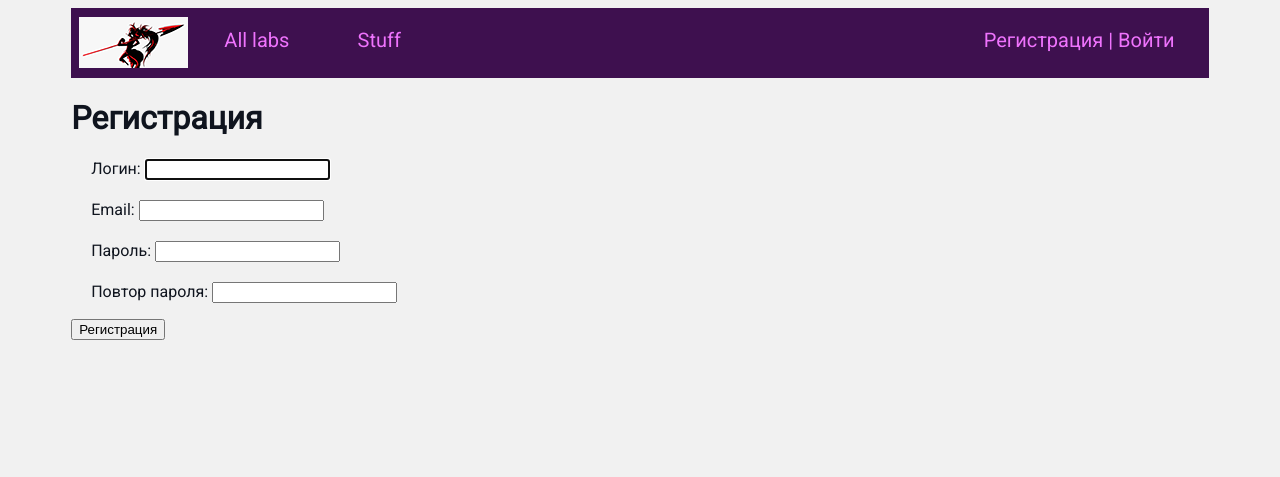
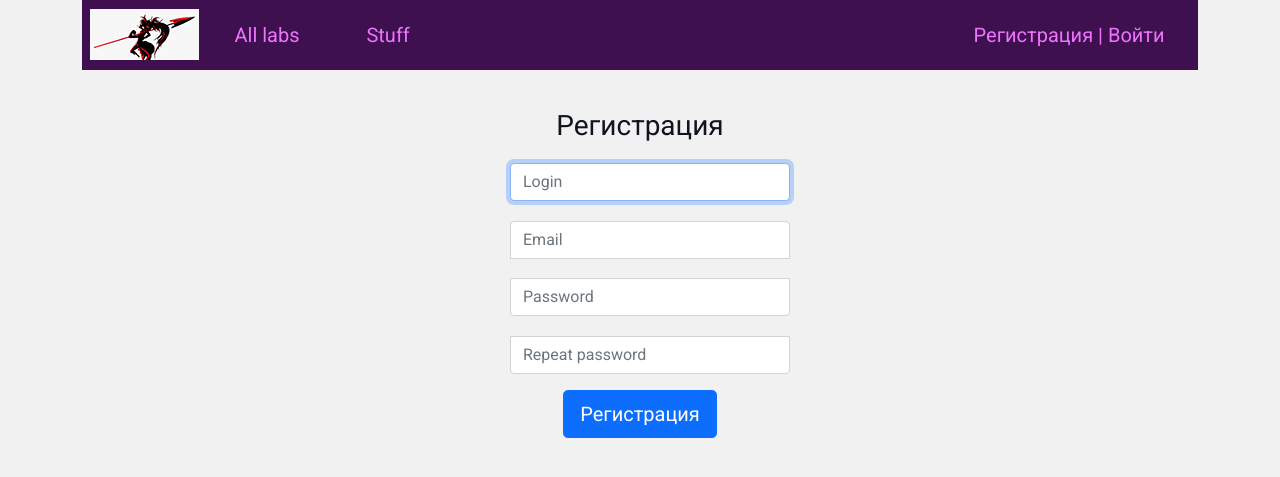
Before and after one commit to morsiiik/lab-house, a Django app: page /register/ in a window 1280 px wide. Shown: the top 477 px of the page. Run offline with Django 3.2, Linux system fonts and the light colour scheme.

Commit message:
Попробовал что-то сделать с bootstrap, сделал формы регистрации и логина Теперь при регистрации пользователя, для него автоматически создаются лабораторные

```diff
--- a/lab_house/labs/__init__.py
+++ b/lab_house/labs/__init__.py
@@ -0,0 +1 @@
+default_app_config = 'labs.apps.LabsConfig'
--- a/lab_house/labs/apps.py
+++ b/lab_house/labs/apps.py
@@ -1,7 +1,13 @@
+from allauth.account.signals import user_signed_up
 from django.apps import AppConfig
+from django.dispatch import receiver
+
 
 
 class LabsConfig(AppConfig):
     default_auto_field = 'django.db.models.BigAutoField'
     name = 'labs'
     verbose_name = 'Лабораторные'
+
+    def ready(self):
+        import labs.signals
--- a/lab_house/labs/forms.py
+++ b/lab_house/labs/forms.py
@@ -4,15 +4,25 @@
 
 
 class LoginUserForm(AuthenticationForm):
-    username = forms.CharField(label='Логин', widget=forms.TextInput(attrs={'class': 'form-input'}))
-    password = forms.CharField(label='Пароль', widget=forms.PasswordInput(attrs={'class': 'form-input'}))
+    username = forms.CharField(label='Логин',
+                               widget=forms.TextInput(attrs={'class': 'form-control', 'placeholder': 'Login'}))
+    password = forms.CharField(label='Пароль',
+                               widget=forms.PasswordInput(attrs={'class': 'form-control', 'placeholder': 'Password'}))
+
+    class Meta:
+        model = User
+        fields = ('username', 'password')
 
 
 class RegisterUserForm(UserCreationForm):
-    username = forms.CharField(label='Логин', widget=forms.TextInput(attrs={'class': 'form-input'}))
-    email = forms.EmailField(label='Email', widget=forms.EmailInput(attrs={'class': 'form-input'}))
-    password1 = forms.CharField(label='Пароль', widget=forms.PasswordInput(attrs={'class': 'form-input'}))
-    password2 = forms.CharField(label='Повтор пароля', widget=forms.PasswordInput(attrs={'class': 'form-input'}))
+    username = forms.CharField(label='Логин',
+                               widget=forms.TextInput(attrs={'class': 'form-control', 'placeholder': 'Login'}))
+    email = forms.EmailField(label='Email',
+                             widget=forms.EmailInput(attrs={'class': 'form-control', 'placeholder': 'Email'}))
+    password1 = forms.CharField(label='Пароль',
+                                widget=forms.PasswordInput(attrs={'class': 'form-control', 'placeholder': 'Password'}))
+    password2 = forms.CharField(label='Повтор пароля', widget=forms.PasswordInput(
+        attrs={'class': 'form-control', 'placeholder': 'Repeat password'}))
 
     class Meta:
         model = User
--- a/lab_house/labs/static/labs/css/styles.css
+++ b/lab_house/labs/static/labs/css/styles.css
@@ -9,6 +9,12 @@
 	font-weight: normal;
 	font-family: Roboto, serif;
 
+
+
+}
+
+ul {
+	list-style: none;
 }
 
 a {
@@ -125,3 +131,30 @@
 	margin-left: 20px;
 	margin-top: 20px;
 }
+
+.form-signin {
+  width: 100%;
+  max-width: 330px;
+  padding: 15px;
+  margin: auto;
+}
+
+.form-signin .checkbox {
+  font-weight: 400;
+}
+
+.form-signin .form-floating:focus-within {
+  z-index: 2;
+}
+
+.form-signin input[type="email"] {
+  margin-bottom: -1px;
+  border-bottom-right-radius: 0;
+  border-bottom-left-radius: 0;
+}
+
+.form-signin input[type="password"] {
+  margin-bottom: 10px;
+  border-top-left-radius: 0;
+  border-top-right-radius: 0;
+}
--- a/lab_house/labs/templates/labs/base.html
+++ b/lab_house/labs/templates/labs/base.html
@@ -5,7 +5,13 @@
 <head>
     <meta charset="UTF-8">
     <title>{{ title }}</title>
+    <link href="https://cdn.jsdelivr.net/npm/bootstrap@5.1.3/dist/css/bootstrap.min.css" rel="stylesheet"
+          integrity="sha384-1BmE4kWBq78iYhFldvKuhfTAU6auU8tT94WrHftjDbrCEXSU1oBoqyl2QvZ6jIW3" crossorigin="anonymous">
     <link rel="stylesheet" href="{% static 'labs/css/styles.css' %}">
+
+    <script src="https://cdn.jsdelivr.net/npm/bootstrap@5.0.2/dist/js/bootstrap.bundle.min.js"
+            integrity="sha384-MrcW6ZMFYlzcLA8Nl+NtUVF0sA7MsXsP1UyJoMp4YLEuNSfAP+JcXn/tWtIaxVXM"
+            crossorigin="anonymous"></script>
 
 </head>
 <!--<body>-->
@@ -47,7 +53,7 @@
         <div class="clear"></div>
     </div>
     {% endblock mainmenu %}
-
+    <br>
     {% block content %}
     {% endblock %}
 
--- a/lab_house/labs/templates/labs/labs_av.html
+++ b/lab_house/labs/templates/labs/labs_av.html
@@ -7,6 +7,7 @@
 <ul>
     {% for p in posts %}
     <li>
+
         <h2><a href=/lab/{{ p.id }}>{{ p.title }}</a></h2>
         <p>{{ p.deadline }}</p>
         <hr>
--- a/lab_house/labs/templates/labs/register.html
+++ b/lab_house/labs/templates/labs/register.html
@@ -1,18 +1,26 @@
 {% extends 'labs/base.html' %}
 
 {% block content %}
-<h1>{{title}}</h1>
+
+<main class="form-signin text-center">
+
+
 
 <form method="post">
     {% csrf_token %}
 
-{% for f in form %}
-<!--   TODO: why it is invalid id? -->
-<p><label class="form-label" for="{{ f.id_for_label }}">{{f.label}}: </label>{{ f }}</p>
-<div class="form-error">{{ f.errors }}</div>
-{% endfor %}
+    <h1 class="h3 mb-3 fw-normal">{{title}}</h1>
+    <div class="form-error">{{ form.non_field_errors }}</div>
 
-    <button type="submit">Регистрация</button>
+    {% for f in form %}
+        <div class="form-floating">
+        <p>{{ f }}</p><label for="{{ f.id_for_label }}"></label>
+        <div class="form-error">{{ f.errors }}</div>
+        </div>
+    {% endfor %}
+
+    <button class="w-40 btn btn-lg btn-primary" type="submit">Регистрация</button>
 </form>
+</main>
 
 {% endblock %}
```
Also changed, not shown: lab_house/labs/models.py (+10 -0 lines), lab_house/labs/templates/labs/login.html (+32 -7 lines), lab_house/db.sqlite3, lab_house/labs/views.py (line endings or trailing spaces).
